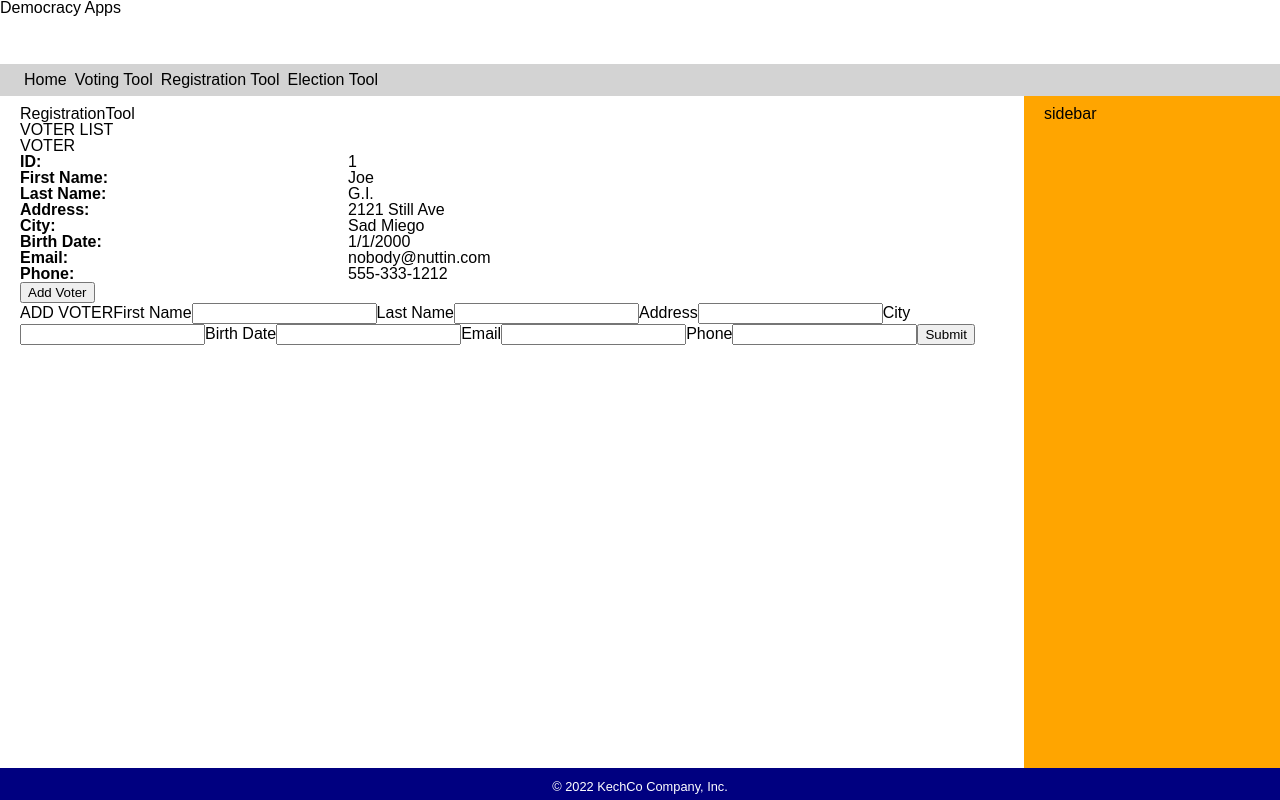
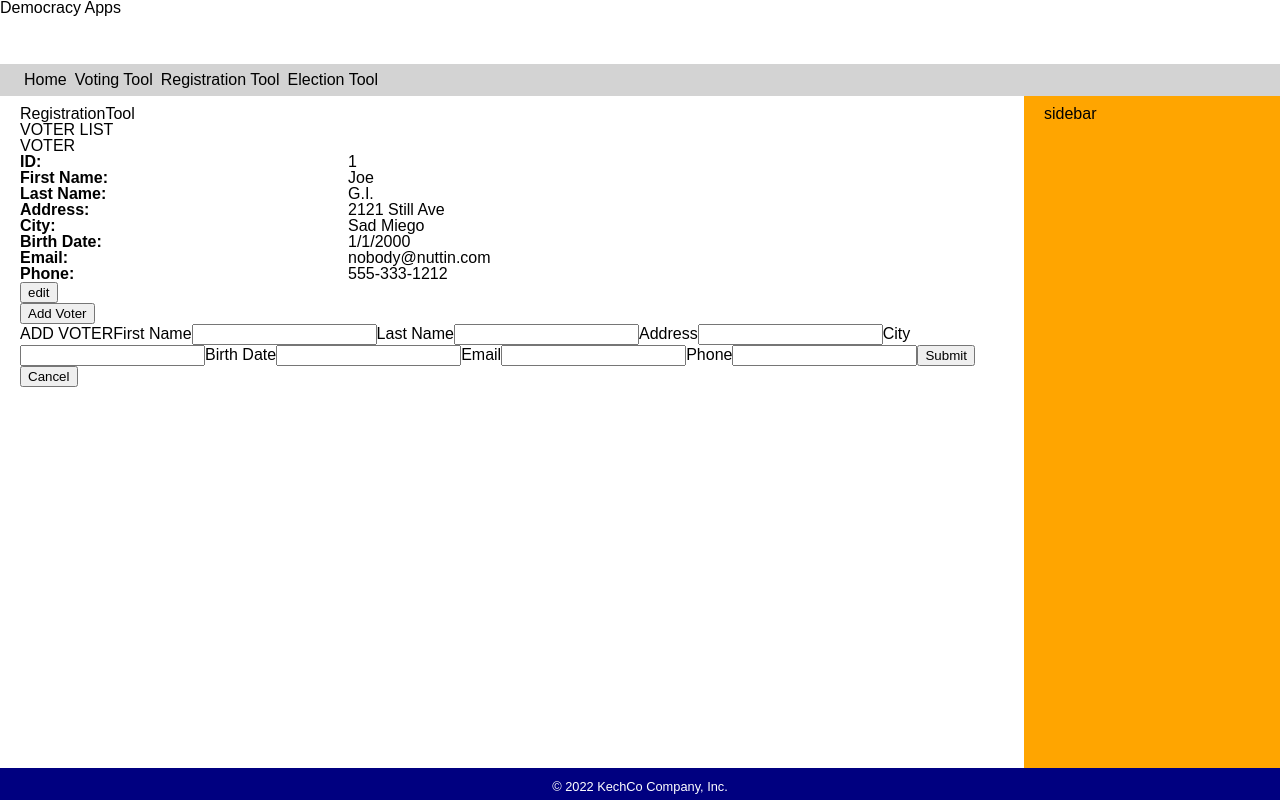
Before and after one commit to keertisharma/off-the-hooks, a React (Create React App) app: page /registration-tool in a window 1280 px wide. Both pictures are taken after a click on the button "Add Voter". Built offline with nearby package versions, Linux system fonts and the light colour scheme; data requests are answered from the project's data file.

Commit message:
flesh out registration forms

```diff
--- a/src/features/voter/AddVoterForm.js
+++ b/src/features/voter/AddVoterForm.js
@@ -10,10 +10,18 @@ const initialForm = {
     phone: '',
 }
 
-export const AddVoterForm = ({ submitText, onSubmit }) => {
-    const { form, change } = useForm(initialForm)
+export const AddVoterForm = ({ onSubmit, onCancel }) => {
+    const { form, change, resetForm } = useForm(initialForm)
 
-    console.log({form})
+    const submit = () => {
+        onSubmit({ ...form })
+        resetForm()
+     }
+
+     const cancel = () => {
+         onCancel()
+         resetForm()
+     }
 
     const { first_name, last_name, address, city, birth_date, email, phone } = form
 
@@ -42,7 +50,8 @@ export const AddVoterForm = ({ submitText, onSubmit }) => {
                 <input name={'phone'} value={phone} onChange={change} />
             </label>
 
-            <button type="button" onSubmit={onSubmit}>{submitText}</button>
+            <button type="button" onClick={submit}>Submit</button>
+            <button type="button" onClick={cancel}>Cancel</button>
         </div>
     )
 }
--- a/src/features/voter/EditVoterForm.js
+++ b/src/features/voter/EditVoterForm.js
@@ -1,35 +1,50 @@
 import { useForm } from "../../hooks/useForm"
 
-export const EditVoterForm = ({ voter, submitText, onSubmit }) => {
-    const {id, ...voterFormData }= voter
+export const EditVoterForm = ({ voter, onSubmit, onCancel }) => {
+    const { id, ...voterFormData } = voter
 
-    const { form, change } = useForm(voterFormData)
+    const { form, change, resetForm } = useForm(voterFormData)
+
+    const submit = () => {
+        onSubmit({ ...form })
+        resetForm()
+     }
+
+     const cancel = () => {
+         resetForm()
+         onCancel()
+     }
 
     const { first_name, last_name, address, city, birth_date, email, phone } = form
 
-    const Row = ({ label, name, value }) => {
-        const id = `edit-user-form-row-${name}`
-
-        return (
-            <div className="edit-user-form-row">
-                <label htmlFor={id}>{label}</label>
-                <input name={name} value={value} id={id} onChange={change} />
-            </div>
-        )
-    }
-
     return (
         <div>
-            EDIT VOTER
-            <Row label="First Name" name="first_name" value={first_name} />
-            <Row label="Last Name" name="last_name" value={last_name} />
-            <Row label="Address" name="address" value={address} />
-            <Row label="City" name="city" value={city} />
-            <Row label="Birth Date" name="birth_date" value={birth_date} />
-            <Row label="Email" name="email" value={email} />
-            <Row label="Phone" name="phone" value={phone} />
+            ADD VOTER
+            <div>ID: {id}</div>
+            <label>First Name
+                <input name={'first_name'} value={first_name} onChange={change} />
+            </label>
+            <label>Last Name
+                <input name={'last_name'} value={last_name} onChange={change} />
+            </label>
+            <label>Address
+                <input name={'address'} value={address} onChange={change} />
+            </label>
+            <label>City
+                <input name={'city'} value={city} onChange={change} />
+            </label>
+            <label>Birth Date
+                <input name={'birth_date'} value={birth_date} onChange={change} />
+            </label>
+            <label>Email
+                <input name={'email'} value={email} onChange={change} />
+            </label>
+            <label>Phone
+                <input name={'phone'} value={phone} onChange={change} />
+            </label>
 
-            <button type="button" onSubmit={onSubmit}>{submitText}</button>
+            <button type="button" onClick={submit}>Submit</button>
+            <button type="button" onClick={cancel}>Cancel</button>
         </div>
     )
 }
--- a/src/features/voter/RegistrationTool.js
+++ b/src/features/voter/RegistrationTool.js
@@ -13,6 +13,7 @@ export const RegistrationTool = () => {
         setAddMode,
         inEditMode,
         setEditMode,
+        resetMode,
         selectedVoterId,
         registerVoter,
     } = useRegistration()
@@ -22,13 +23,27 @@ export const RegistrationTool = () => {
             <div>
                 RegistrationTool
             </div>
-            <VoterList voters={voters} />
-            <button type="button" onClick={setAddMode}>Add Voter</button>
+            <VoterList
+                voters={voters}
+                setEditMode={setEditMode}
+                inEditMode={inEditMode}
+                onCancel={resetMode}
+                selectedVoterId={selectedVoterId}
+            />
+            <button
+                type="button"
+                onClick={setAddMode}
+            >
+                Add Voter
+            </button>
 
             {inAddMode &&
-                <AddVoterForm submitText="Submit" onSubmit={registerVoter}></AddVoterForm>
+                <AddVoterForm
+                    submitText="Submit"
+                    onSubmit={registerVoter}
+                    onCancel={resetMode}
+                />
             }
-            {/*<EditVoterForm voter={voters[0]} submitText="Submit" onSubmit={() => { }}></EditVoterForm>*/}
         </div>
 
     );
--- a/src/features/voter/Voter.js
+++ b/src/features/voter/Voter.js
@@ -1,4 +1,7 @@
-export const Voter = ({voter:{ id, first_name, last_name, address, city, birth_date, email, phone }}) => {
+export const Voter = ({
+    voter:{ id, first_name, last_name, address, city, birth_date, email, phone },
+    setEditMode,
+}) => {
 
     const Row =  ({ label, value }) => {
         return (
@@ -20,6 +23,7 @@ export const Voter = ({voter:{ id, first_name, last_name, address, city, birth_d
             <Row label={"Birth Date"} value={birth_date} />
             <Row label={"Email"} value={email} />
             <Row label={"Phone"} value={phone} />
+            <button type="button" onClick={()=>setEditMode(id)}>edit</button>
         </div>
     )
 }
--- a/src/features/voter/VoterList.js
+++ b/src/features/voter/VoterList.js
@@ -1,14 +1,31 @@
+import { EditVoterForm } from "./EditVoterForm"
 import { Voter } from "./Voter"
 
-export const VoterList = ({ voters }) => {
-    console.log({voters})
+export const VoterList = ({
+    voters,
+    setEditMode,
+    inEditMode,
+    onCancel,
+    selectedVoterId,
+}) => {
+    console.log({ voters })
 
     return (
         <div>
             VOTER LIST
             {voters.map(voter =>
-                 <Voter key={voter.id} voter={voter}></Voter>
-                 )}
+                inEditMode && selectedVoterId === voter.id ?
+                    <EditVoterForm
+                        key={voter.id}
+                        voter={voter}
+                        onCancel={onCancel}
+                    /> :
+                    <Voter
+                        key={voter.id}
+                        voter={voter}
+                        setEditMode={setEditMode}
+                    ></Voter>
+            )}
         </div>
     )
 }
--- a/src/features/voter/store/actions.js
+++ b/src/features/voter/store/actions.js
@@ -60,7 +60,7 @@ export const createResetModeAction = () => ({
 })
 
 // voterId: ID
-export const createSetSelectedVoterIdAction = (voterId) => ({
+export const createSetSelectedVoterIdAction = (selectedVoterId) => ({
     type: SET_SELECTED_VOTER_ID,
-    payload: { voterId }
+    payload: { selectedVoterId }
 })
--- a/src/features/voter/useRegistration.js
+++ b/src/features/voter/useRegistration.js
@@ -27,10 +27,7 @@ export const useRegistration = () => {
         // createUpdateVoterAction,
         // createDeleteVoterAction,
         // createDeleteMultipleVotersAction,
-        createSetSortOrderAction,
-        createSetModeAction,
-        createResetModeAction,
-        createSetSelectedVoterIdAction,
+        // createResetModeAction,
     }, dispatch), [dispatch])
 
     const voters = useSelector(selectVoters);
@@ -47,6 +44,7 @@ export const useRegistration = () => {
         })
         console.log({voterData, voter})
         dispatch(appendVoter(voter))
+        dispatch(createResetModeAction())
     }
 
     const setAddMode = () => {
@@ -55,6 +53,9 @@ export const useRegistration = () => {
     const setEditMode = (id) => {
         dispatch(createSetModeAction('edit'))
         dispatch(createSetSelectedVoterIdAction(id))
+    }
+    const resetMode = () => {
+        dispatch(createResetModeAction())
     }
 
     console.log({ mode });
@@ -67,6 +68,7 @@ export const useRegistration = () => {
         inAddMode: mode === 'add',
         setAddMode,
         setEditMode,
+        resetMode,
         selectedVoterId,
         registerVoter,
     }
```
